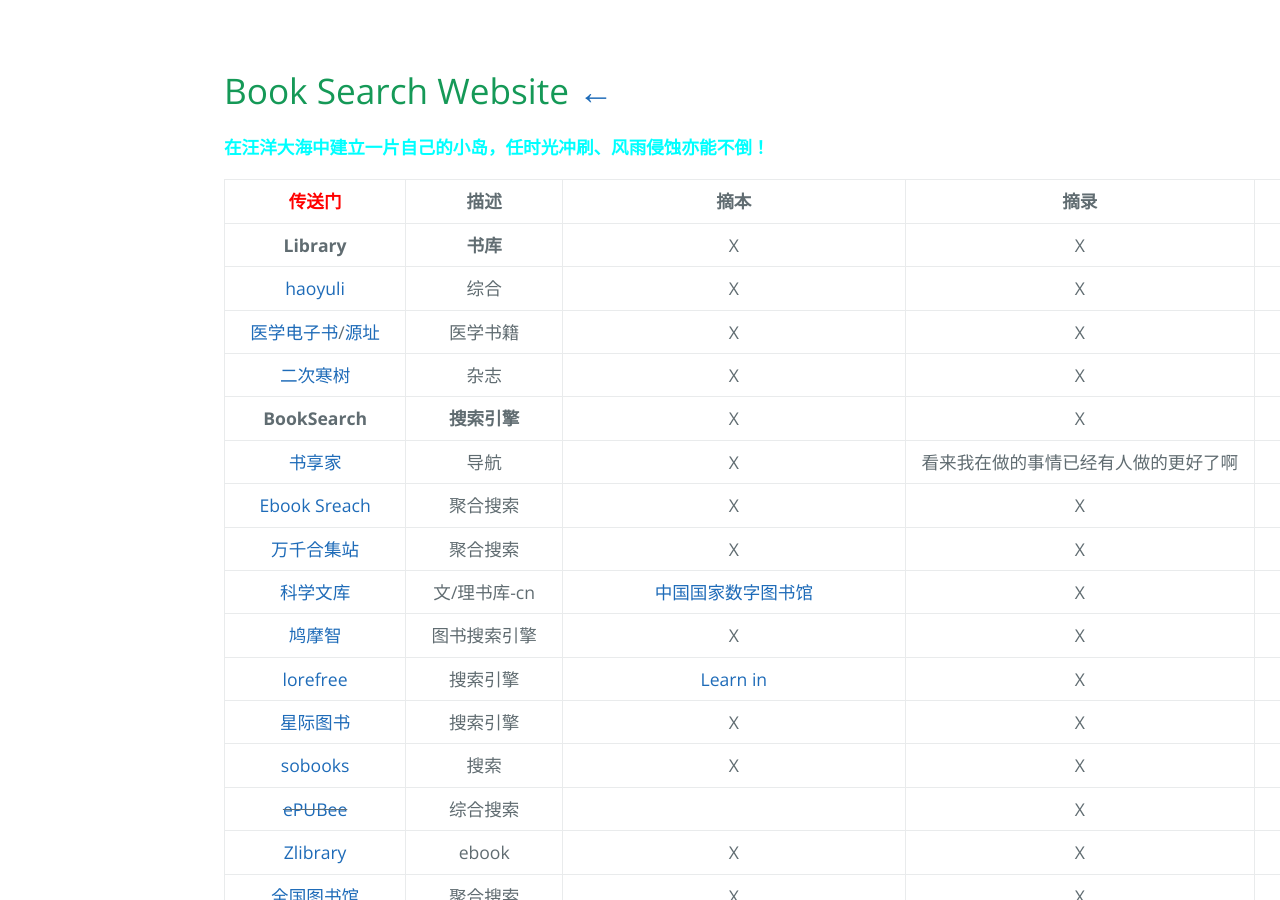
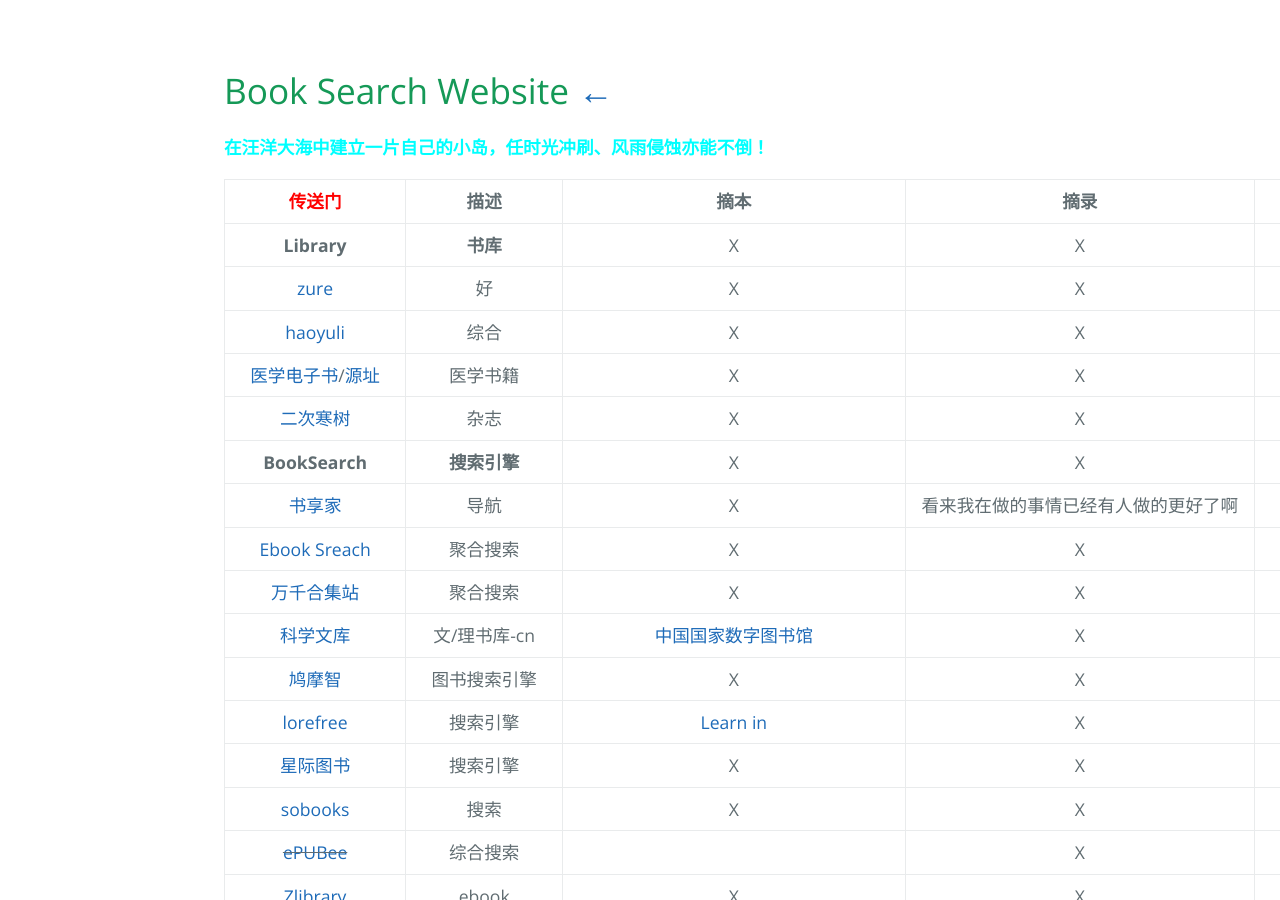
Before and after one commit to AmbroseRen/test, a Jekyll site: the page built from Library/BookSearch.md, in a window 1280 px wide and 900 px high. Built offline with Jekyll 4.4.1, drawn with Linux system fonts in a browser that asks for light colours; our own code applies the rules of GitHub Pages for plain Markdown files; the repository's description, which GitHub fills in, is left out.

Commit message:
Update BookSearch.md

```diff
--- a/Library/BookSearch.md
+++ b/Library/BookSearch.md
@@ -9,6 +9,7 @@
 | <font color="#ff0000">传送门</font> | 描述 | 摘本 | 摘录 | 摘引 |
 |:---:|:---:|:---:|:---:|:---:|
 | __Library__ | __书库__ | X | X | X |
+| [zure](https://zure.fun/) | 好 | X | X | X |
 | [haoyuli](http://book.haoyuli.cn/Z.1.%E7%9B%AE%E5%BD%95%E7%B4%A2%E5%BC%95/%E5%85%A8%E9%83%A8.html) | 综合 | X | X | X |
 | [医学电子书](https://yixueshu.gitee.io/)/[源址](https://github.com/scienceasdf/medical-books/releases) | 医学书籍 | X | X | X |
 | [二次寒树](https://echs.herokuapp.com/) | 杂志 | X | X | X |
```
